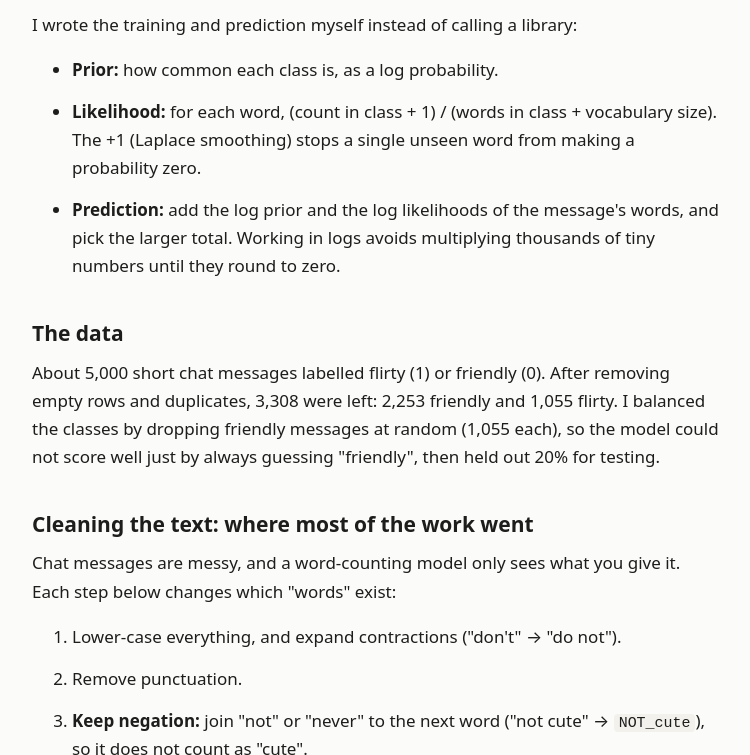
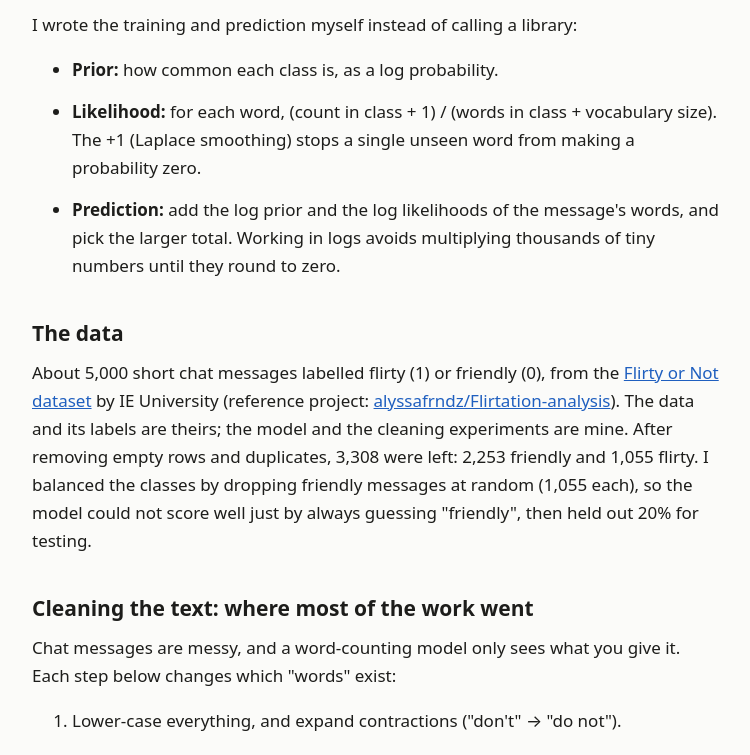
Before and after one commit to Silicon-Melter/silicon-melter.github.io, a plain HTML site: page projects/flirt-or-friendly-nb/index.html in a window 1280 px wide. Shown: the part 529-1284 px from the top of the page, without its empty margins (264-1014 px from the left). Drawn offline with Linux system fonts and the light colour scheme.

Commit message:
NB page: credit the dataset source
Co-Authored-By: Claude Opus 5.5 <noreply@anthropic.com>
Claude-Session: https://claude.ai/code/session_01VVoU2Y21H7mS5SzNyGXWXT

```diff
--- a/projects/flirt-or-friendly-nb/index.html
+++ b/projects/flirt-or-friendly-nb/index.html
@@ -29,7 +29,7 @@
 </ul>
 
 <h2>The data</h2>
-<p>About 5,000 short chat messages labelled flirty (1) or friendly (0). After removing empty rows and duplicates, 3,308 were left: 2,253 friendly and 1,055 flirty. I balanced the classes by dropping friendly messages at random (1,055 each), so the model could not score well just by always guessing "friendly", then held out 20% for testing.</p>
+<p>About 5,000 short chat messages labelled flirty (1) or friendly (0), from the <a href="https://huggingface.co/datasets/ieuniversity/flirty_or_not">Flirty or Not dataset</a> by IE University (reference project: <a href="https://github.com/alyssafrndz/Flirtation-analysis">alyssafrndz/Flirtation-analysis</a>). The data and its labels are theirs; the model and the cleaning experiments are mine. After removing empty rows and duplicates, 3,308 were left: 2,253 friendly and 1,055 flirty. I balanced the classes by dropping friendly messages at random (1,055 each), so the model could not score well just by always guessing "friendly", then held out 20% for testing.</p>
 
 <h2>Cleaning the text: where most of the work went</h2>
 <p>Chat messages are messy, and a word-counting model only sees what you give it. Each step below changes which "words" exist:</p>
```
Also changed, not shown: _src/projects/flirt-or-friendly-nb.html (+1 -1 lines).
